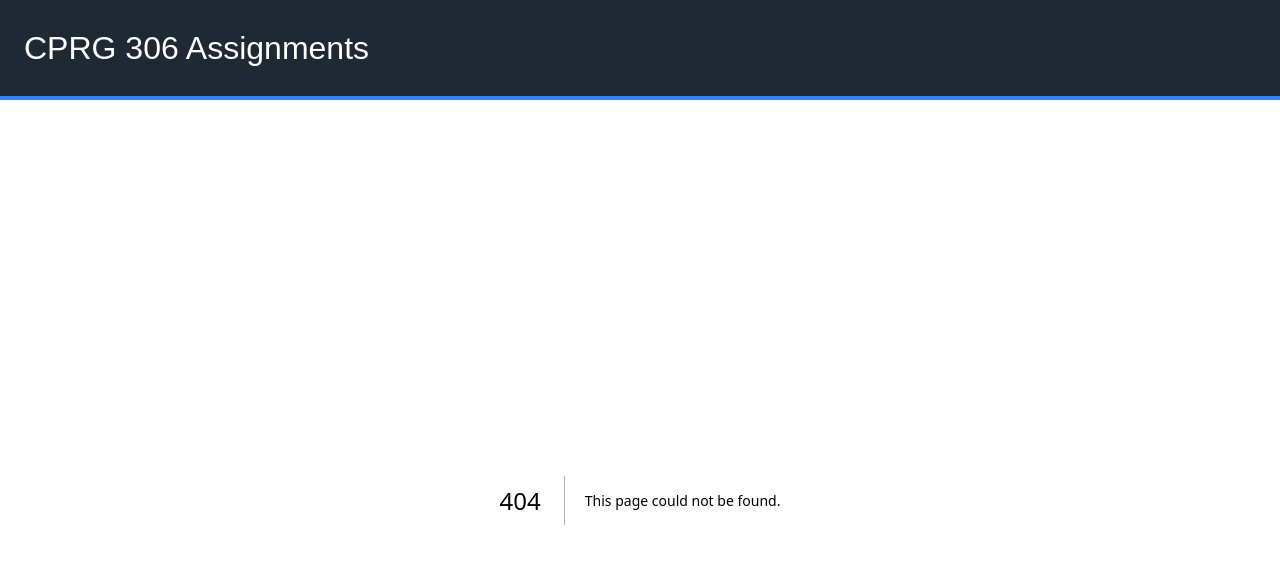
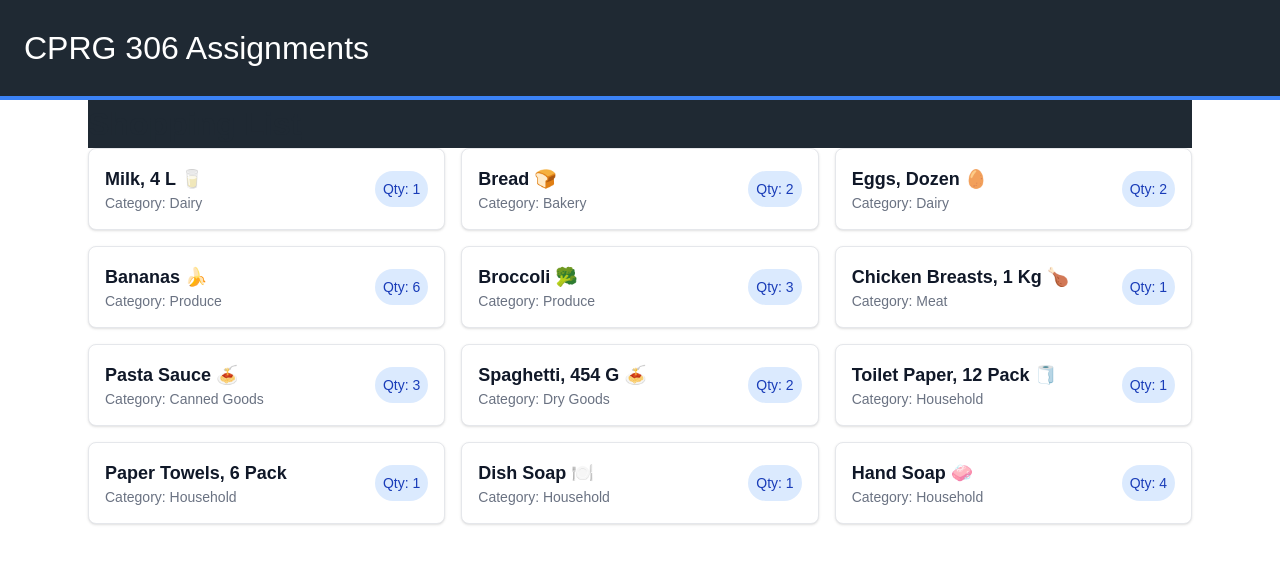
Before and after one commit to Tpetreman99/cprg306-assignments, a Next.js app: page /week-4 in a window 1280 px wide. Before the commit this address had no page. Shown: the top 564 px of the page. Built offline with nearby package versions, Linux system fonts and the light colour scheme.

Commit message:
start week 4
started week 4 assignment with a new page and an array displaying listed grocery items

```diff
--- a/app/globals.css
+++ b/app/globals.css
@@ -37,3 +37,12 @@ body {
 .github-link:visited {
   color: purple;
 }
+
+.page-headers {
+  font-size: xx-large;
+  font-weight: bold;
+  padding: 10;
+  color: #1f2933;
+  background-color: #1f2933;
+  text-decoration:underline;
+}
--- a/app/page.js
+++ b/app/page.js
@@ -3,10 +3,11 @@ import Link from "next/link";
 export default function Page() {
   return (
     <main style={{padding: "1.5rem"}}>
-      <h1>CPRG 306: Web Development 2 - Assignments</h1>
+      <h1 class="page-headers">CPRG 306: Web Development 2 - Assignments</h1>
       <nav>
         <Link href="/week-2">Go to Week-2 | </Link>
         <Link href="/week-3">Go to Week-3 | </Link>
+        <Link href="/week-4">Go to Week-4 | </Link>
       </nav>
     </main>
   );
--- a/app/week-2/page.js
+++ b/app/week-2/page.js
@@ -3,7 +3,7 @@ import StudentInfo from "./StudentInfo";
 export default function Page() {
   return (
     <main style={{ padding: "1.5rem"}}>
-      <h1>Week-2</h1>
+      <h1 class="page-headers">Week-2</h1>
       <StudentInfo />
     </main>
   );
--- a/app/week-3/page.js
+++ b/app/week-3/page.js
@@ -4,7 +4,7 @@ export default function Page() {
   return (
     <div>
       <main style={{ padding: "1.5rem" }}>
-        <h1>Week 3: Shopping List</h1>
+        <h1 class="page-headers">Week 3: Shopping List</h1>
         <GroceryItemList />
       </main>
       </div>
--- /dev/null
+++ b/app/week-4/item-list.js
@@ -0,0 +1,17 @@
+import Item from "./item";
+import items from "./items.json";
+
+export default function ItemList() {
+return (
+<ul className="grid grid-cols-3 gap-4">
+  {items.map((item) => (
+    <Item
+      key={item.id}
+      name={item.name}
+      quantity={item.quantity}
+      category={item.category}
+    />
+  ))}
+</ul>
+)
+}
--- /dev/null
+++ b/app/week-4/item.js
@@ -0,0 +1,13 @@
+export default function Item({name, quantity, category}) {
+  return (
+    <li className= "flex bg-white border border-gray-200 rounded-lg p-4 shadow-sm justify-between items-center transition-all duration-300 hover:-translate-y-1 hover:shadow-lg ">
+      <div>
+        <p className="text-lg font-bold text-gray-900 capitalize">{name}</p>
+        <p className="text-sm text-gray-500 capitalize">Category: {category}</p>
+      </div>
+      <span className="bg-blue-100 text-blue-800 text-sm font-medium p-2 rounded-full">
+        Qty: {quantity}
+      </span>
+    </li>
+  )
+};
--- /dev/null
+++ b/app/week-4/items.json
@@ -0,0 +1,74 @@
+[
+  {
+    "id": "1h2GJKH12gkHG31h1H",
+    "name": "milk, 4 L 🥛",
+    "quantity": 1,
+    "category": "dairy"
+  },
+  {
+    "id": "2KJH3k2j3H1k2J3K1H",
+    "name": "bread 🍞",
+    "quantity": 2,
+    "category": "bakery"
+  },
+  {
+    "id": "3h2KJH3k2j3H1k2J3",
+    "name": "eggs, dozen 🥚",
+    "quantity": 2,
+    "category": "dairy"
+  },
+  {
+    "id": "4k2J3K1H2GJKH12gk",
+    "name": "bananas 🍌",
+    "quantity": 6,
+    "category": "produce"
+  },
+  {
+    "id": "5H1h1H2KJH3k2j3H",
+    "name": "broccoli 🥦",
+    "quantity": 3,
+    "category": "produce"
+  },
+  {
+    "id": "6H1k2J3K1H2GJKH1",
+    "name": "chicken breasts, 1 kg 🍗",
+    "quantity": 1,
+    "category": "meat"
+  },
+  {
+    "id": "7gkHG31h1H2KJH3k",
+    "name": "pasta sauce 🍝",
+    "quantity": 3,
+    "category": "canned goods"
+  },
+  {
+    "id": "8j3H1k2J3K1H2GJK",
+    "name": "spaghetti, 454 g 🍝",
+    "quantity": 2,
+    "category": "dry goods"
+  },
+  {
+    "id": "9H12gkHG31h1H2KJ",
+    "name": "toilet paper, 12 pack 🧻",
+    "quantity": 1,
+    "category": "household"
+  },
+  {
+    "id": "10H3k2j3H1k2J3K1",
+    "name": "paper towels, 6 pack",
+    "quantity": 1,
+    "category": "household"
+  },
+  {
+    "id": "11k2J3K1H2GJKH12",
+    "name": "dish soap 🍽️",
+    "quantity": 1,
+    "category": "household"
+  },
+  {
+    "id": "12GJKH12gkHG31h1",
+    "name": "hand soap 🧼",
+    "quantity": 4,
+    "category": "household"
+  }
+]
--- /dev/null
+++ b/app/week-4/page.js
@@ -0,0 +1,10 @@
+import ItemList from "./item-list"
+
+export default function Page() {
+  return (
+  <main className="max-w-6xl mx-auto px-6">
+    <h1 class="page-headers">Shopping List</h1>
+    <ItemList/>
+  </main>
+  )
+}
```
